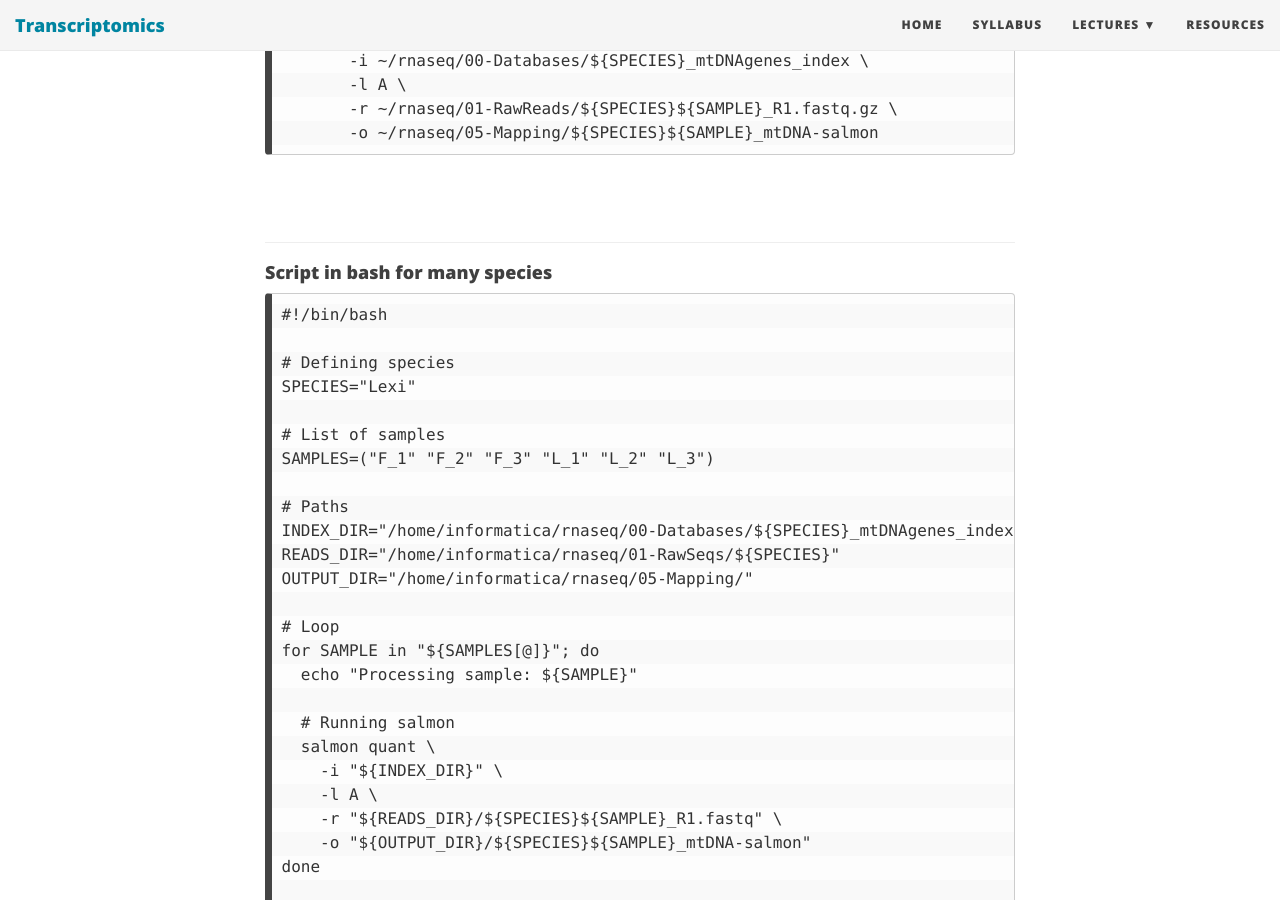
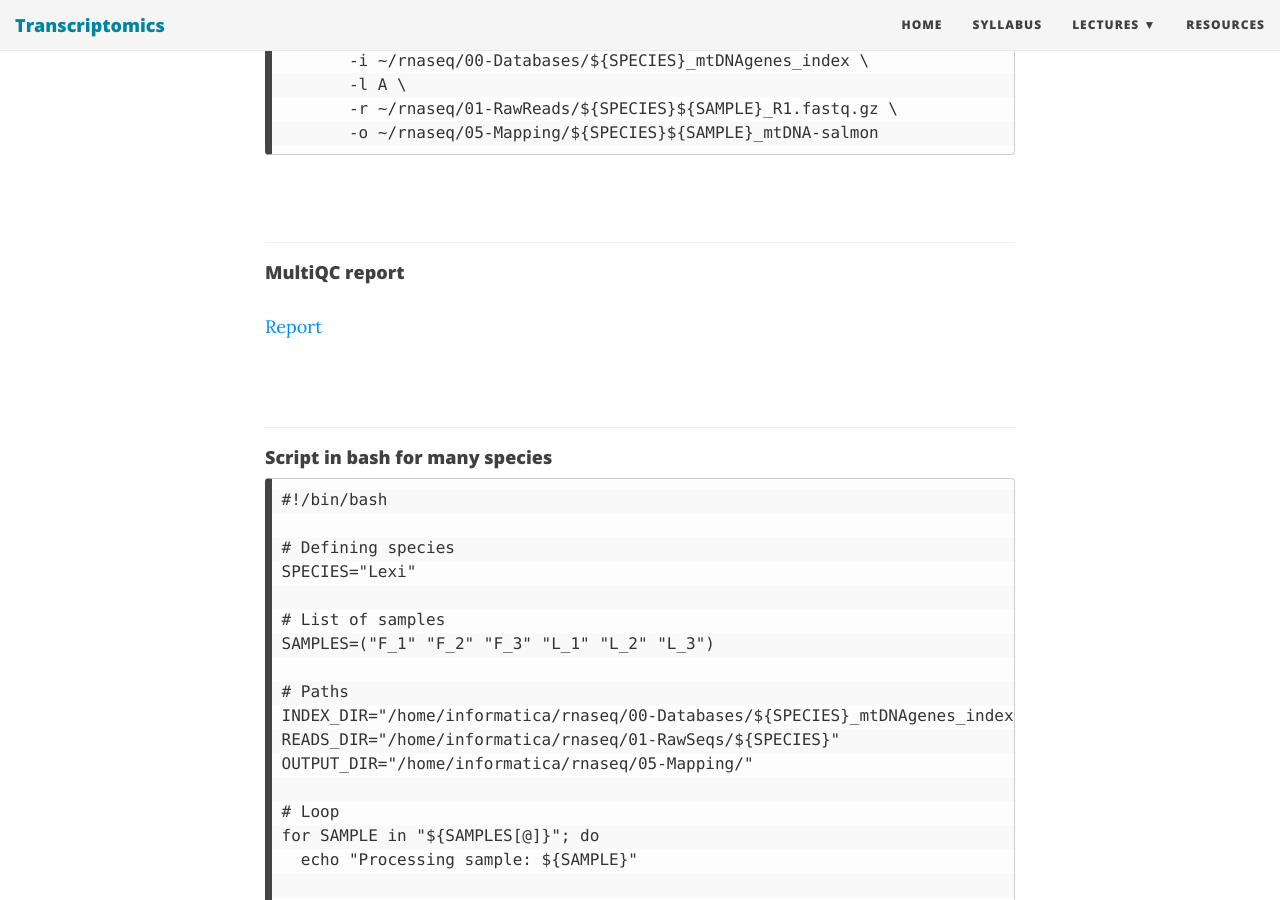
Before and after one commit to tttorres/transcriptomics, a Jekyll site: the page built from _posts/2025-01-29-Day05.md, in a window 1280 px wide and 900 px high, scrolled down 2076 px. Built offline with Jekyll 4.4.1, drawn with Linux system fonts in a browser that asks for light colours; nearby versions of some CDN libraries.

Commit message:
Update 2025-01-29-Day05.md

```diff
--- a/_posts/2025-01-29-Day05.md
+++ b/_posts/2025-01-29-Day05.md
@@ -81,6 +81,13 @@ salmon quant \
 
 &nbsp;
 
+---
+
+#### MultiQC report
+[Report](../multiqc_report.html)
+
+
+&nbsp;
 
 ---
 
```
